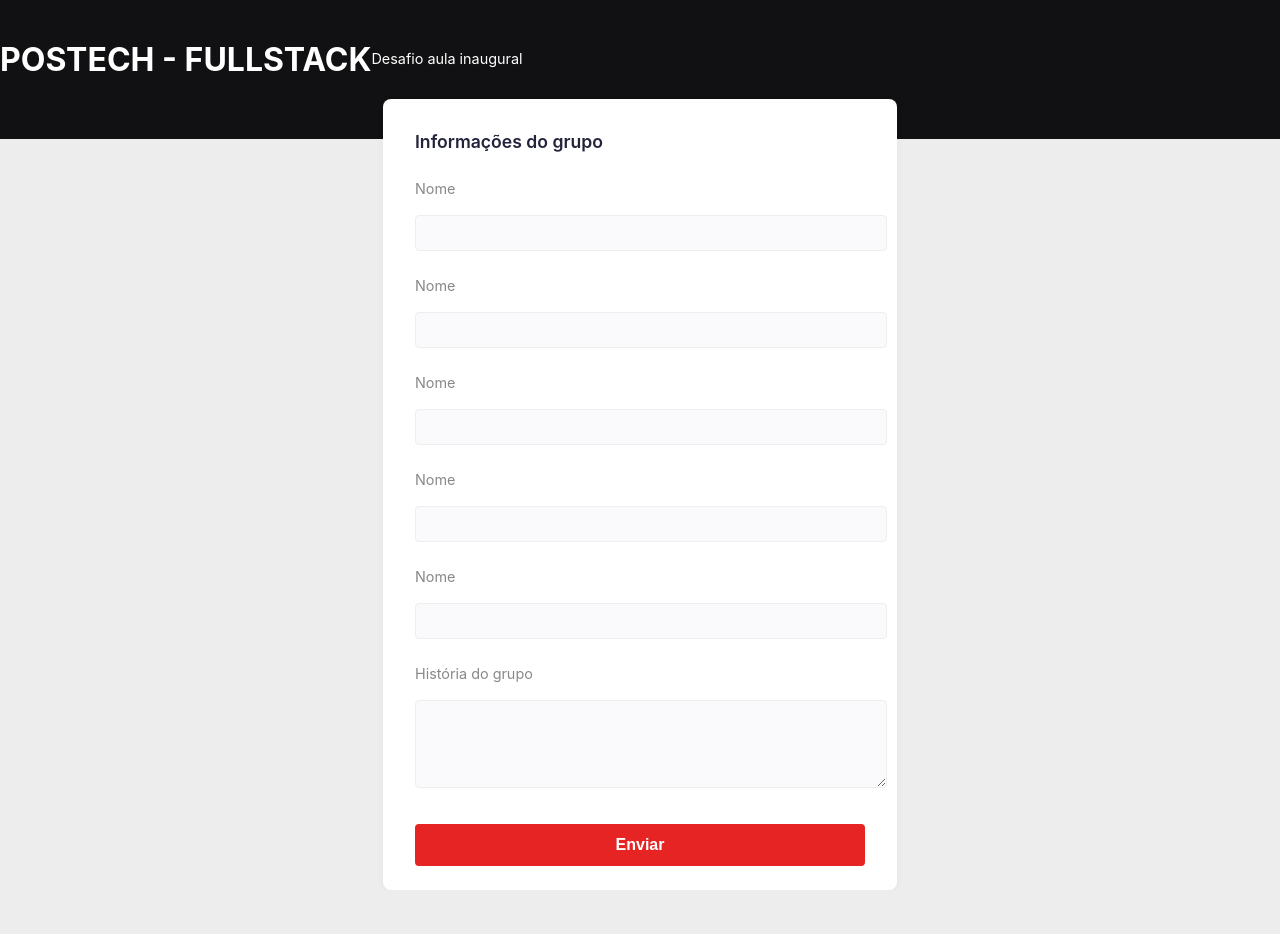
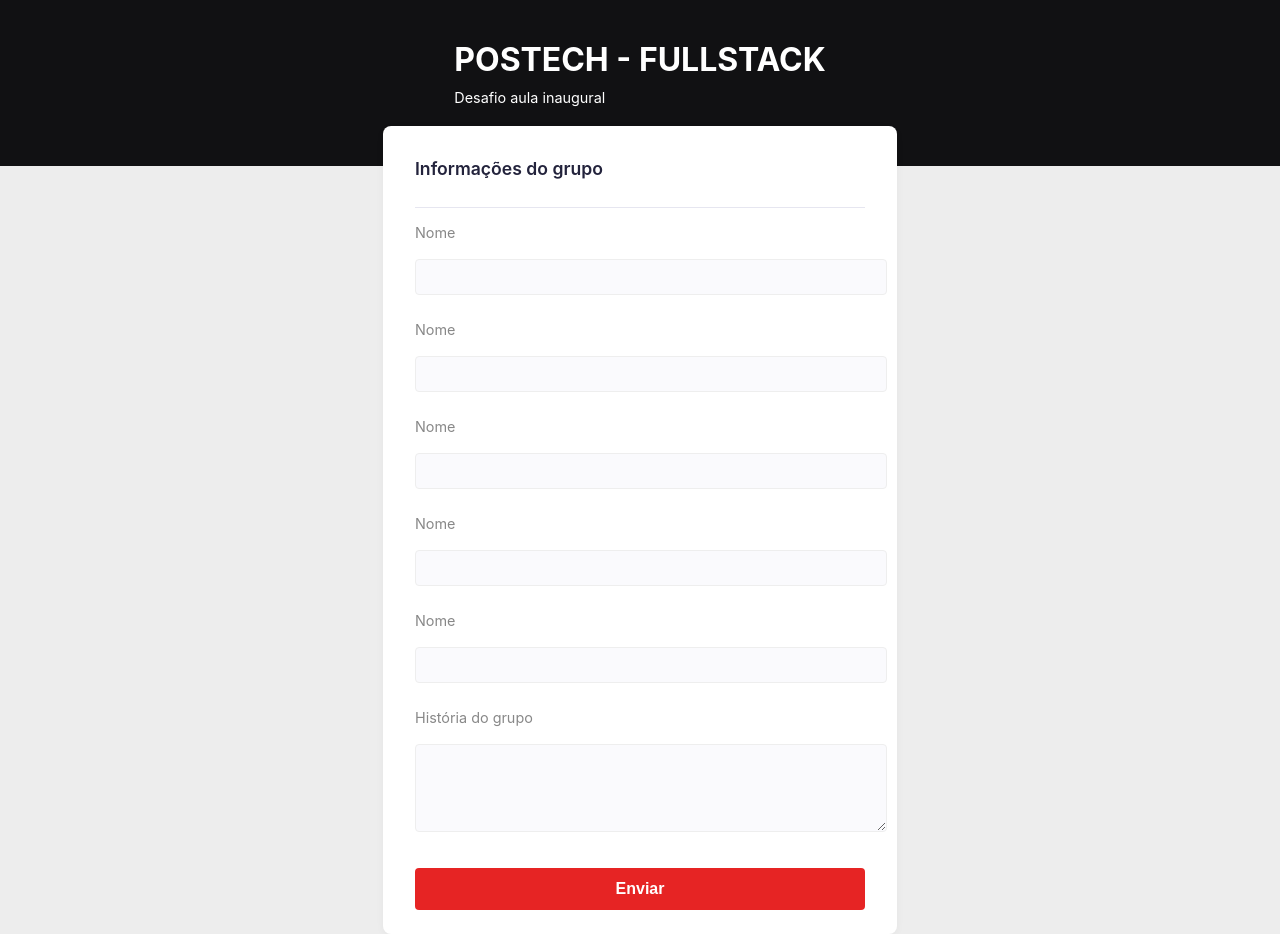
Before and after one commit to victorprimbuchele/desafio-1, a plain HTML site: page index.html in a window 1280 px wide. Before the commit the page ends 890 px from the top, so only its background shows below. Drawn offline with Linux system fonts and the light colour scheme.

Commit message:
feat: aprimorar a estrutura do HTML e adicionar estilos ao cabeçalho

```diff
--- a/index.html
+++ b/index.html
@@ -1,18 +1,23 @@
 <!DOCTYPE html>
 <html lang="pt-BR">
+
 <head>
     <meta charset="UTF-8">
     <meta name="viewport" content="width=device-width, initial-scale=1.0">
     <title>POSTECH - FULLSTACK</title>
     <link rel="stylesheet" href="./styles.css">
 </head>
+
 <body>
     <div class="header">
+        <div class="title-section">
             <h1>POSTECH - FULLSTACK</h1>
             <small>Desafio aula inaugural</small>
         </div>
+    </div>
     <form class="form-container">
         <div class="form-title">Informações do grupo</div>
+        <div class="border"></div>
         <label class="form-label" for="nome1">Nome</label>
         <input class="form-input" type="text" id="nome1" name="nome1" />
         <label class="form-label" for="nome2">Nome</label>
@@ -27,6 +32,6 @@
         <textarea class="form-textarea" id="historia" name="historia"></textarea>
         <button class="submit-btn" type="submit">Enviar</button>
     </form>
-  <script src="script.js"></script>
 </body>
+
 </html>
--- a/styles.css
+++ b/styles.css
@@ -4,12 +4,22 @@ body {
       font-family: 'Inter', Arial, sans-serif;
     }
     .header {
+        display: flex;
+        justify-content: center;
+        background: #111113;
+        color: #fff;
+        padding: 40px 0 60px 0;
+        text-align: center;
+        margin-left: auto;
+        margin-right: auto;
+
+    }
+    .title-section {
+      width: fit-content;
       display: flex;
+      flex-direction: column;
+      align-items: start;
       justify-content: flex-start;
-      background: #111113;
-      color: #fff;
-      padding: 40px 0 60px 0;
-      text-align: center;
     }
     .header h1 {
       margin: 0;
@@ -38,6 +48,7 @@ body {
       font-size: 1.1rem;
       margin-bottom: 12px;
       color: #23233c;
+      border-bottom:
     }
     .form-label {
       font-size: 0.9rem;
@@ -73,3 +84,7 @@ body {
     .submit-btn:hover {
       background: #c41f1f;
     }
+    .border {
+        background: #e6e6f0;
+        height: 1px;
+    }
```
Lines whose indentation alone changed are shown as unchanged.
